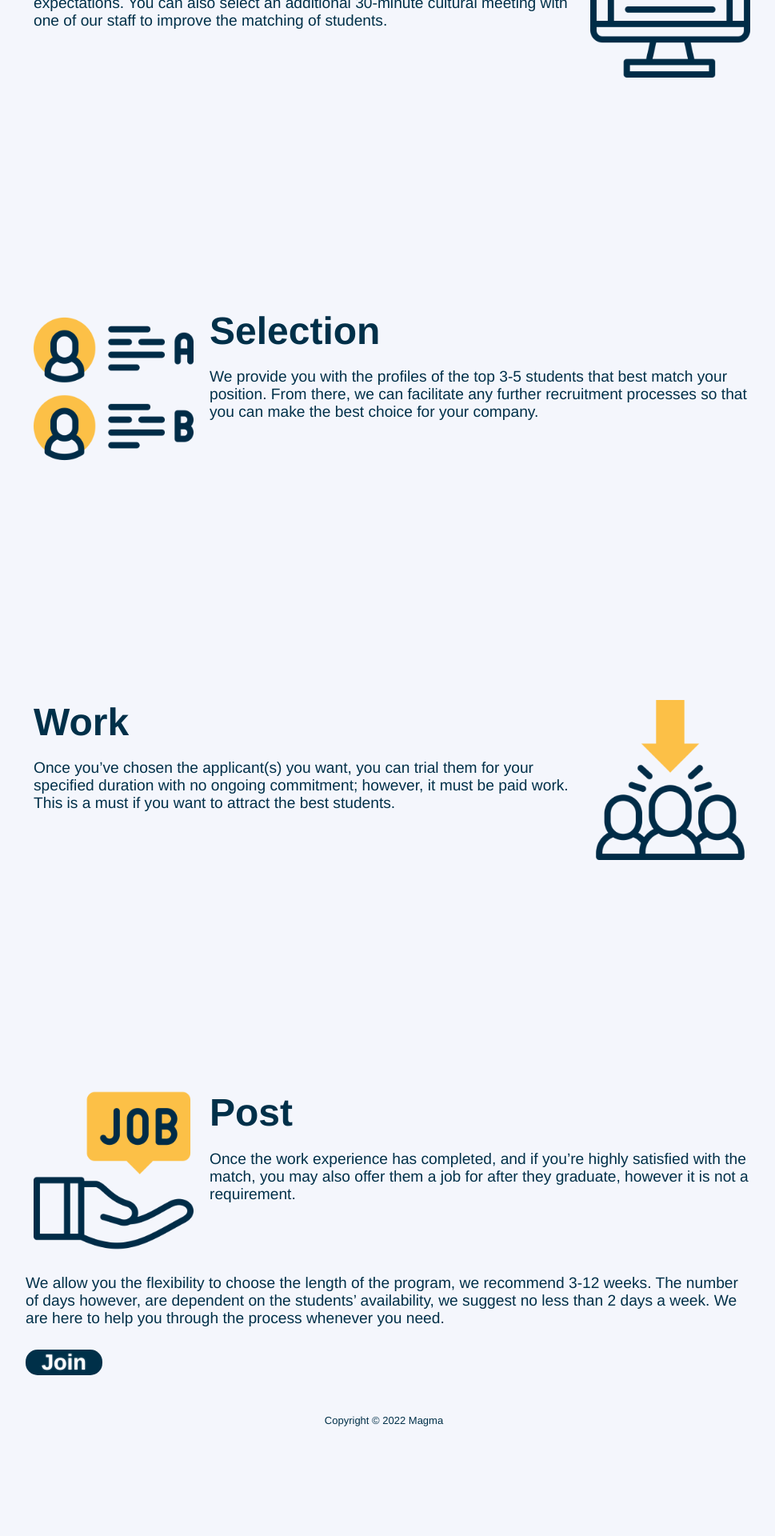
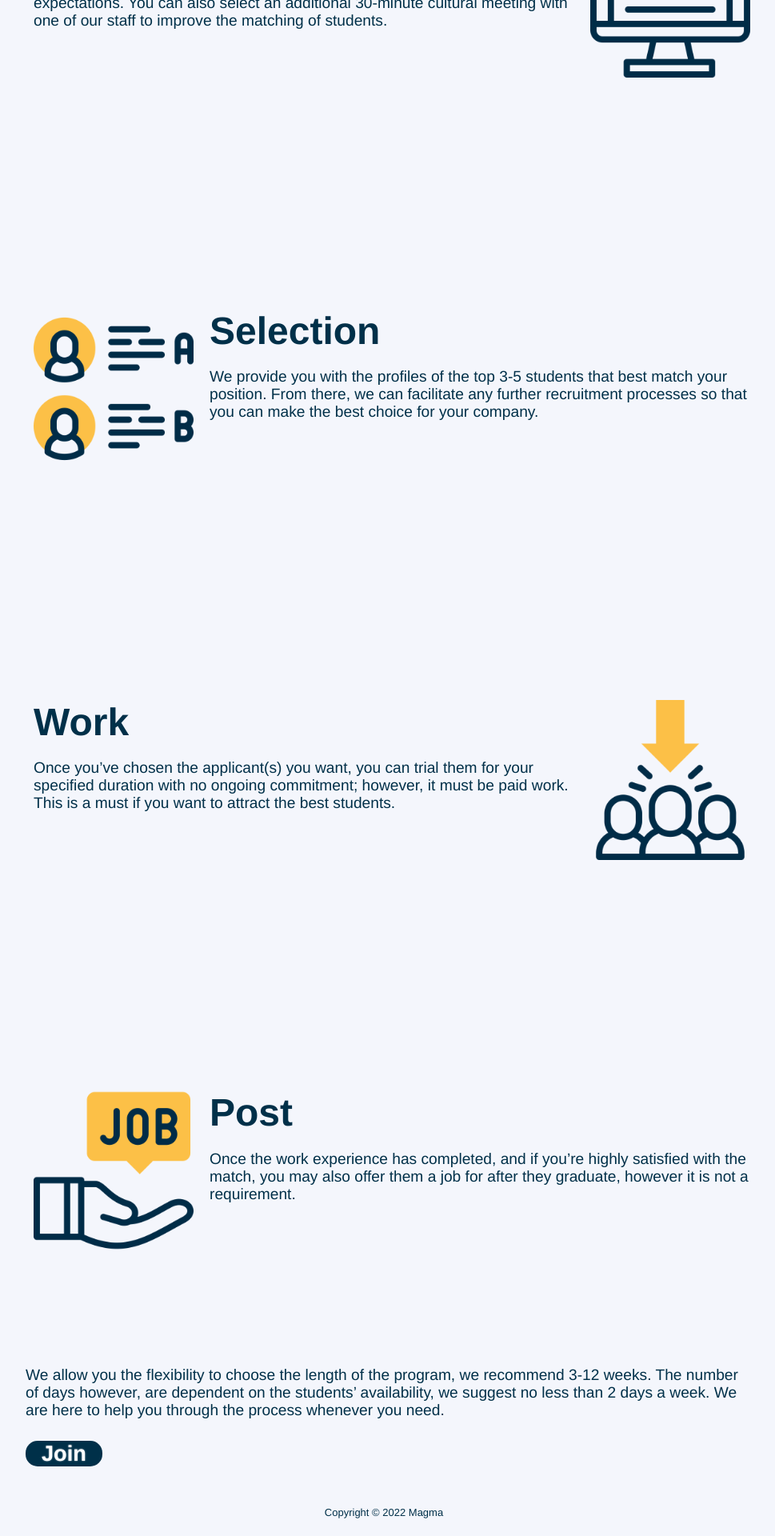
Before and after one commit to magma-recruiting/website, a Jekyll site: the page built from companies.html, in a window 1280 px wide. Shown: the part 818-2738 px from the top of the page at 80% size, without its empty margins (160-1129 px from the left). Built offline with Jekyll 4.4.1, drawn with Linux system fonts in a browser that asks for light colours; before the commit the page ends 2624 px from its top, so only the background shows below that.

```diff
--- a/_sass/info.scss
+++ b/_sass/info.scss
@@ -19,6 +19,10 @@
 
   &:first-child {
     margin-top: 15%;
+  }
+
+  &:last-child {
+    margin-bottom: 15%;
   }
 
   h3 {
```
